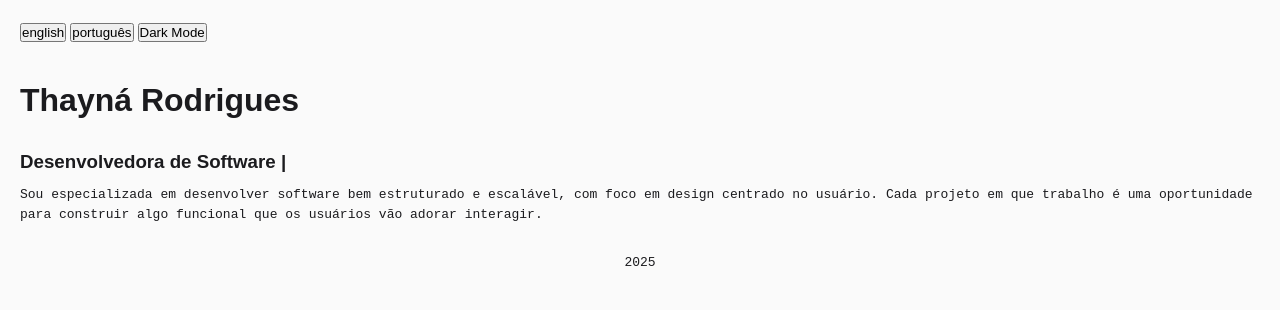
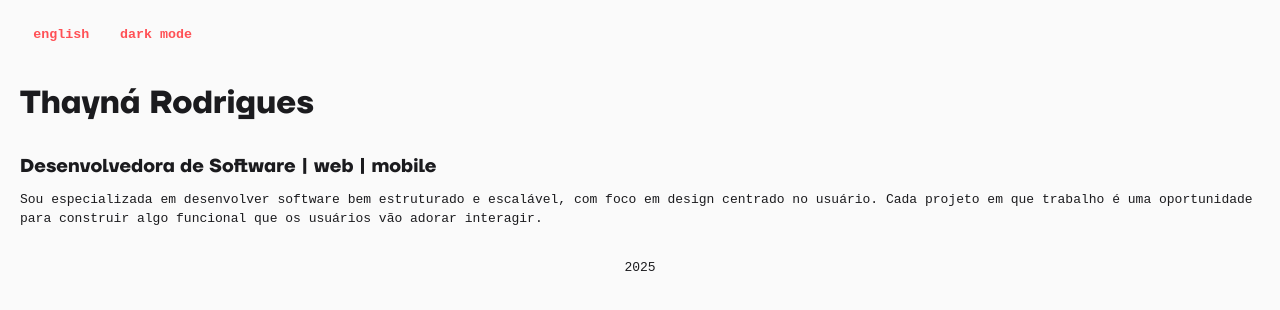
Before and after one commit to thnardg/portfolio, a plain HTML site: page index.html in a window 1280 px wide. Both pictures are taken after a click on the button "português". Drawn offline with Linux system fonts and the light colour scheme.

Commit message:
changes to dark/light mode buttons

```diff
--- a/css/style.css
+++ b/css/style.css
@@ -22,7 +22,7 @@
   --current-text-color: var(--text-light);
 
   /* Fontes */
-  --label-title-font: "TT Firs Neue", sans-serif;
+  --label-title-font: "TT Firs Neue Trial", sans-serif;
   --label-paragraph-font: "Courier New", Courier, monospace;
 
   /* Pesos de fonte */
@@ -96,3 +96,19 @@ a:hover {
 .highlight {
   color: var(--link-color);
 }
+
+button {
+  background: none;
+  border: none;
+  box-shadow: none;
+  font-family: "Courier New", Courier, monospace;
+  font-weight: var(--text-weight-bold);
+  color: var(--link-color);
+  cursor: pointer;
+  padding: 0.5em 1em;
+  transition: color 0.2s ease;
+}
+
+button:hover {
+  color: var(--link-hover-color);
+}
--- a/index.html
+++ b/index.html
@@ -10,8 +10,7 @@
   <body>
     <div class="wrapper">
       <div>
-        <button onclick="setLanguage('en')">english</button>
-        <button onclick="setLanguage('pt')">português</button>
+        <button id="languageToggleButton"></button>
         <button id="themeToggleButton"></button>
       </div>
 
--- a/js/localization.js
+++ b/js/localization.js
@@ -17,8 +17,11 @@ async function setLanguage(lang) {
     }
     document.title = translations.pageTitle || document.title;
 
-    // Armazenar a preferência do idioma no localStorage para lembrar da próxima vez
     localStorage.setItem("preferredLang", lang);
+
+    const toggleButton = document.getElementById("languageToggleButton");
+    toggleButton.textContent = lang === "en" ? "português" : "english";
+    toggleButton.setAttribute("data-lang", lang === "en" ? "pt" : "en");
   } catch (error) {
     console.error("Erro ao carregar tradução:", error);
     if (lang !== "en") {
@@ -30,9 +33,13 @@ async function setLanguage(lang) {
 document.addEventListener("DOMContentLoaded", () => {
   const savedLang = localStorage.getItem("preferredLang");
   const browserLang = navigator.language || navigator.userLanguage;
-  if (savedLang) {
-    setLanguage(savedLang);
-  } else {
-    setLanguage(browserLang.startsWith("pt") ? "pt" : "en");
-  }
+  const lang = savedLang || (browserLang.startsWith("pt") ? "pt" : "en");
+
+  setLanguage(lang);
+
+  const toggleButton = document.getElementById("languageToggleButton");
+  toggleButton.addEventListener("click", () => {
+    const nextLang = toggleButton.getAttribute("data-lang") || "en";
+    setLanguage(nextLang);
+  });
 });
--- a/js/script.js
+++ b/js/script.js
@@ -16,7 +16,7 @@ function updateToggleButtonText(currentMode) {
   const themeToggleButton = document.getElementById("themeToggleButton");
   if (themeToggleButton) {
     themeToggleButton.textContent =
-      currentMode === "dark" ? "Light Mode" : "Dark Mode";
+      currentMode === "dark" ? "light mode" : "dark mode";
   }
 }
 
--- a/translations/en.json
+++ b/translations/en.json
@@ -2,8 +2,8 @@
   "pageTitle": "thayná rodrigues",
   "name": "Thayná Rodrigues",
   "profession": "Software Developer",
-  "work-fields": "web | mobile",
+  "workFields": "web | mobile",
   "bio": "I specialize in crafting well-structured, scalable software with a focus on user-centric design. Every project I work on is an opportunity to build something functional that users will love to interact with.",
-  "mobile-description": "I’m experienced in iOS development, building with Swift, SwiftUI, and UIKit to deploy high-quality mobile applications.",
-  "website-description": "aaaaa"
+  "mobileDescription": "I’m experienced in iOS development, building with Swift, SwiftUI, and UIKit to deploy high-quality mobile applications.",
+  "websiteDescription": "aaaaa"
 }
--- a/translations/pt.json
+++ b/translations/pt.json
@@ -2,8 +2,8 @@
   "pageTitle": "thayná rodrigues | dev",
   "name": "Thayná Rodrigues",
   "profession": "Desenvolvedora de Software",
-  "work-fields": "web | mobile",
+  "workFields": "web | mobile",
   "bio": "Sou especializada em desenvolver software bem estruturado e escalável, com foco em design centrado no usuário. Cada projeto em que trabalho é uma oportunidade para construir algo funcional que os usuários vão adorar interagir.",
-  "mobile-description": "Tenho experiência em desenvolvimento iOS, construindo com Swift, SwiftUI e UIKit para implementar aplicativos móveis de alta qualidade.",
-  "website-description": "aaaaa"
+  "mobileDescription": "Tenho experiência em desenvolvimento iOS, construindo com Swift, SwiftUI e UIKit para implementar aplicativos móveis de alta qualidade.",
+  "websiteDescription": "aaaaa"
 }
```
